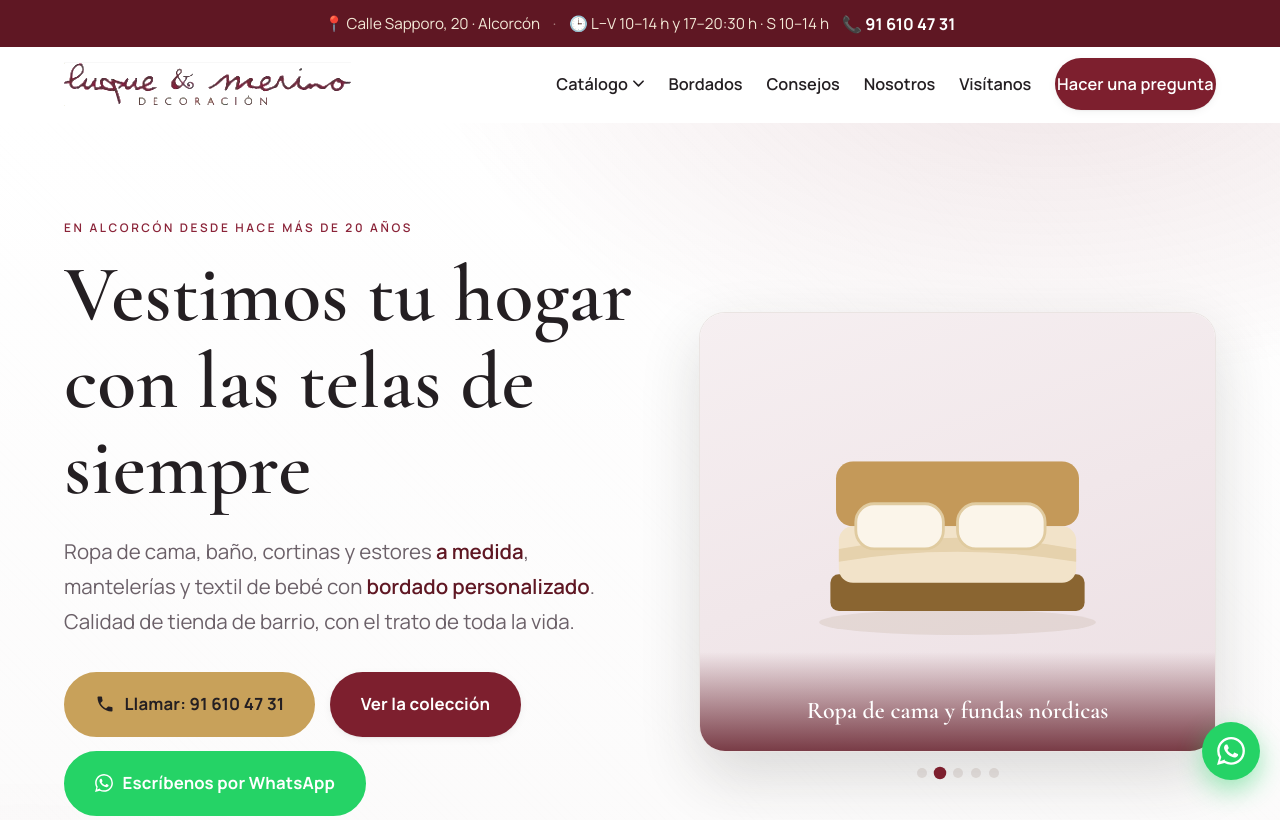
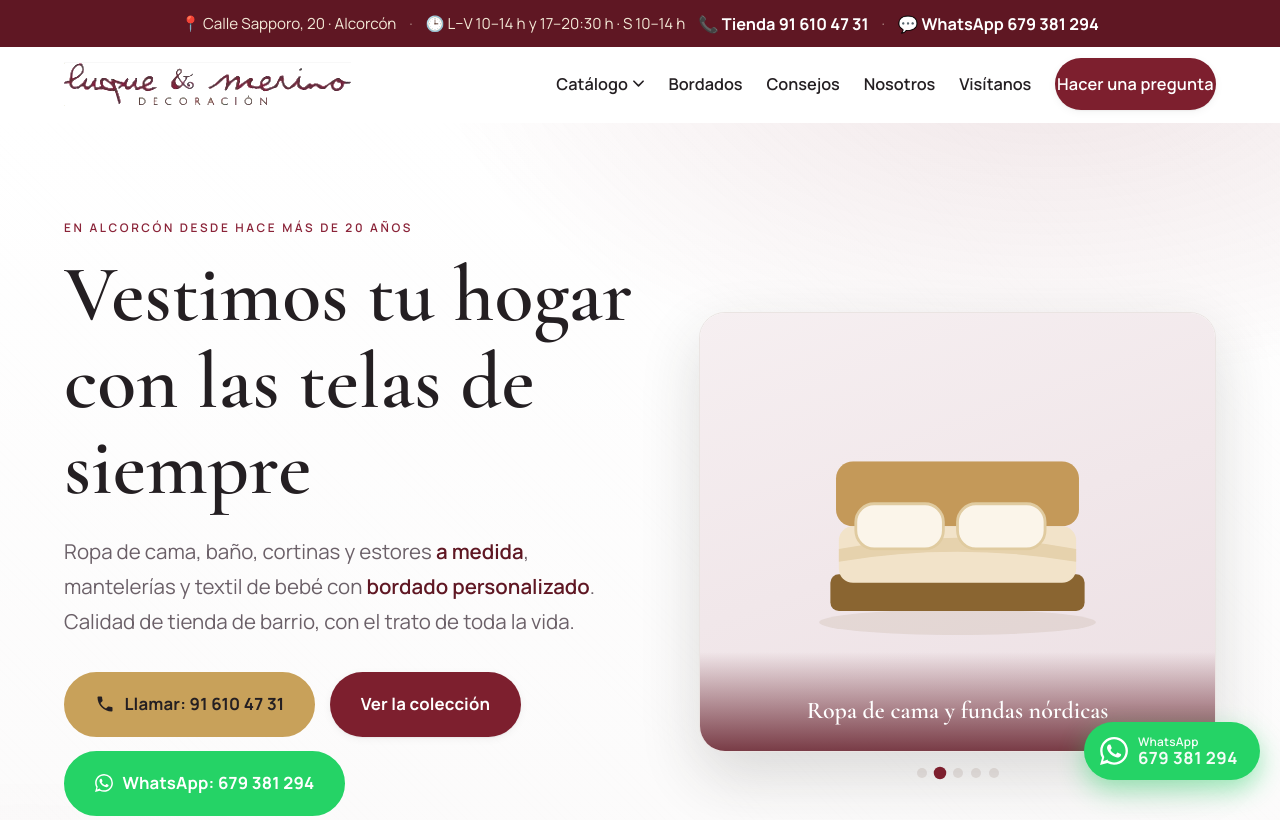
Before and after one commit to jorgeramosrdguez-ux/luqueymerino, a plain HTML site: page index.html in a window 1280 px wide. Shown: the top 820 px of the page. Drawn offline with nearby package versions, Linux system fonts and the light colour scheme; no server answers.

Commit message:
Número de WhatsApp visible y teléfonos bien identificados
Quien entra desde el ordenador suele no tener WhatsApp y necesita ver el
número para escribir desde el móvil.

- WhatsApp 679 381 294 en la barra superior (ordenador), en el botón de la
  portada, en el de contacto, en el pie y bajo el botón de la ficha
- El botón flotante muestra el número en pantallas grandes; en el móvil
  sigue siendo el icono redondo
- "Visítanos" separa el teléfono de la tienda (91 610 47 31) del WhatsApp
- El formulario indica cómo contactar sin WhatsApp en el ordenador

Co-Authored-By: Claude Opus 5.5 <noreply@anthropic.com>
Claude-Session: https://claude.ai/code/session_01GZUxv6KoVZf3wfc3xz5jdm

```diff
--- a/index.html
+++ b/index.html
@@ -77,7 +77,9 @@
       <span class="topbar__item">📍 Calle Sapporo, 20 · Alcorcón</span>
       <span class="topbar__sep">·</span>
       <span class="topbar__item">🕒 L–V 10–14 h y 17–20:30 h · S 10–14 h</span>
-      <a class="topbar__item topbar__phone" href="tel:+34916104731">📞 91 610 47 31</a>
+      <a class="topbar__item topbar__phone" href="tel:+34916104731">📞 Tienda 91 610 47 31</a>
+      <span class="topbar__sep topbar__sep--wa">·</span>
+      <a class="topbar__item topbar__phone topbar__wa" href="https://wa.me/34679381294?text=Hola%20Luque%20%26%20Merino" target="_blank" rel="noopener">💬 WhatsApp 679 381 294</a>
     </div>
   </div>
 
@@ -142,7 +144,7 @@
             <a href="#categorias" class="btn btn--primary">Ver la colección</a>
             <a class="btn btn--wa btn--whatsapp" href="https://wa.me/34679381294?text=Hola%20Luque%20%26%20Merino,%20me%20gustaría%20más%20información" target="_blank" rel="noopener">
               <svg viewBox="0 0 24 24" width="18" height="18" fill="currentColor" aria-hidden="true"><path d="M.057 24l1.687-6.163a11.867 11.867 0 01-1.587-5.945C.16 5.335 5.495 0 12.05 0a11.82 11.82 0 018.413 3.488 11.82 11.82 0 013.48 8.414c-.003 6.557-5.338 11.892-11.893 11.892a11.9 11.9 0 01-5.688-1.448L.057 24zm6.597-3.807c1.676.995 3.276 1.591 5.392 1.592 5.448 0 9.886-4.434 9.889-9.885.002-5.462-4.415-9.89-9.881-9.892-5.452 0-9.887 4.434-9.889 9.884a9.82 9.82 0 001.523 5.26l-.999 3.648 3.966-1.607zm11.387-5.464c-.074-.124-.272-.198-.57-.347-.297-.149-1.758-.868-2.031-.967-.272-.099-.47-.149-.669.149-.198.297-.767.967-.94 1.165-.173.198-.347.223-.644.074-.297-.149-1.255-.462-2.39-1.475-.883-.788-1.48-1.761-1.653-2.059-.173-.297-.018-.458.13-.606.134-.133.297-.347.446-.521.151-.172.2-.296.3-.495.099-.198.05-.372-.025-.521-.075-.148-.669-1.611-.916-2.206-.242-.579-.487-.501-.669-.51l-.57-.01c-.198 0-.52.074-.792.372s-1.04 1.016-1.04 2.479 1.065 2.876 1.213 3.074c.149.198 2.095 3.2 5.076 4.487.709.306 1.263.489 1.694.626.712.226 1.36.194 1.872.118.571-.085 1.758-.719 2.006-1.413.248-.695.248-1.29.173-1.414z"/></svg>
-              Escríbenos por WhatsApp
+              WhatsApp: 679 381 294
             </a>
           </div>
           <ul class="hero__badges">
@@ -473,7 +475,8 @@
           <ul class="info">
             <li><span class="info__ic">📍</span><div><strong>Dirección</strong><br />Calle Sapporo, 20 · 28923 Alcorcón (Madrid)</div></li>
             <li><span class="info__ic">🕒</span><div><strong>Horario</strong><br />Lun–Vie: 10:00–14:00 y 17:00–20:30<br />Sábado: 10:00–14:00</div></li>
-            <li><span class="info__ic">📞</span><div><strong>Teléfono</strong><br /><a href="tel:+34916104731">91 610 47 31</a> · <a href="tel:+34679381294">679 381 294</a></div></li>
+            <li><span class="info__ic">📞</span><div><strong>Teléfono de la tienda</strong><br /><a href="tel:+34916104731">91 610 47 31</a></div></li>
+            <li><span class="info__ic">💬</span><div><strong>WhatsApp</strong><br /><a href="https://wa.me/34679381294?text=Hola%20Luque%20%26%20Merino" target="_blank" rel="noopener">679 381 294</a></div></li>
             <li><span class="info__ic">✉️</span><div><strong>Email</strong><br /><a href="mailto:luqueymerino@hotmail.com">luqueymerino@hotmail.com</a></div></li>
           </ul>
           <div class="visit__actions">
@@ -500,9 +503,9 @@
           <div class="cta__quick">
             <a class="btn btn--wa btn--whatsapp" href="https://wa.me/34679381294?text=Hola%20Luque%20%26%20Merino" target="_blank" rel="noopener">
               <svg viewBox="0 0 24 24" width="18" height="18" fill="currentColor" aria-hidden="true"><path d="M.057 24l1.687-6.163a11.867 11.867 0 01-1.587-5.945C.16 5.335 5.495 0 12.05 0a11.82 11.82 0 018.413 3.488 11.82 11.82 0 013.48 8.414c-.003 6.557-5.338 11.892-11.893 11.892a11.9 11.9 0 01-5.688-1.448L.057 24zm6.597-3.807c1.676.995 3.276 1.591 5.392 1.592 5.448 0 9.886-4.434 9.889-9.885.002-5.462-4.415-9.89-9.881-9.892-5.452 0-9.887 4.434-9.889 9.884a9.82 9.82 0 001.523 5.26l-.999 3.648 3.966-1.607zm11.387-5.464c-.074-.124-.272-.198-.57-.347-.297-.149-1.758-.868-2.031-.967-.272-.099-.47-.149-.669.149-.198.297-.767.967-.94 1.165-.173.198-.347.223-.644.074-.297-.149-1.255-.462-2.39-1.475-.883-.788-1.48-1.761-1.653-2.059-.173-.297-.018-.458.13-.606.134-.133.297-.347.446-.521.151-.172.2-.296.3-.495.099-.198.05-.372-.025-.521-.075-.148-.669-1.611-.916-2.206-.242-.579-.487-.501-.669-.51l-.57-.01c-.198 0-.52.074-.792.372s-1.04 1.016-1.04 2.479 1.065 2.876 1.213 3.074c.149.198 2.095 3.2 5.076 4.487.709.306 1.263.489 1.694.626.712.226 1.36.194 1.872.118.571-.085 1.758-.719 2.006-1.413.248-.695.248-1.29.173-1.414z"/></svg>
-              WhatsApp
+              WhatsApp: 679 381 294
             </a>
-            <a class="btn btn--call" href="tel:+34916104731"><svg viewBox="0 0 24 24" width="20" height="20" fill="currentColor" aria-hidden="true"><path d="M6.6 10.8c1.4 2.8 3.8 5.1 6.6 6.6l2.2-2.2c.3-.3.7-.4 1-.2 1.1.4 2.3.6 3.6.6.6 0 1 .4 1 1V20c0 .6-.4 1-1 1C10.6 21 3 13.4 3 4c0-.6.4-1 1-1h3.5c.6 0 1 .4 1 1 0 1.2.2 2.4.6 3.6.1.4 0 .8-.3 1l-2.2 2.2z"/></svg>Llamar</a>
+            <a class="btn btn--call" href="tel:+34916104731"><svg viewBox="0 0 24 24" width="20" height="20" fill="currentColor" aria-hidden="true"><path d="M6.6 10.8c1.4 2.8 3.8 5.1 6.6 6.6l2.2-2.2c.3-.3.7-.4 1-.2 1.1.4 2.3.6 3.6.6.6 0 1 .4 1 1V20c0 .6-.4 1-1 1C10.6 21 3 13.4 3 4c0-.6.4-1 1-1h3.5c.6 0 1 .4 1 1 0 1.2.2 2.4.6 3.6.1.4 0 .8-.3 1l-2.2 2.2z"/></svg>Llamar: 91 610 47 31</a>
           </div>
         </div>
 
@@ -532,7 +535,7 @@
             <textarea id="msg" name="msg" rows="3" placeholder="Cuéntanos qué necesitas"></textarea>
           </div>
           <button type="submit" class="btn btn--wa btn--block">Enviar por WhatsApp</button>
-          <p class="form__hint">Al enviar, abriremos WhatsApp con tu mensaje listo para mandar.</p>
+          <p class="form__hint">Al enviar, abriremos WhatsApp con tu mensaje listo para mandar. ¿No tienes WhatsApp en el ordenador? Escríbenos desde el móvil al <strong>679 381 294</strong> o llámanos al <a href="tel:+34916104731">91 610 47 31</a>.</p>
         </form>
       </div>
     </section>
@@ -567,7 +570,8 @@
       </div>
       <div class="footer__col">
         <h4>Contacto</h4>
-        <a href="tel:+34916104731">91 610 47 31</a>
+        <a href="tel:+34916104731">Tienda: 91 610 47 31</a>
+        <a href="https://wa.me/34679381294?text=Hola%20Luque%20%26%20Merino" target="_blank" rel="noopener">WhatsApp: 679 381 294</a>
         <a href="mailto:luqueymerino@hotmail.com">luqueymerino@hotmail.com</a>
         <span>Calle Sapporo, 20 · Alcorcón</span>
         <div class="footer__social">
@@ -602,6 +606,7 @@
         <div class="pmodal__price"><span id="pmPrice"></span></div>
         <p class="pmodal__note" id="pmNote">¿Tienes dudas? Pásate por la tienda o pregúntanos.</p>
         <a id="pmWa" class="btn btn--wa btn--whatsapp" href="#" target="_blank" rel="noopener">Preguntar por este producto</a>
+        <p class="pmodal__alt">WhatsApp <strong>679 381 294</strong> · Tienda <a href="tel:+34916104731">91 610 47 31</a></p>
       </div>
     </div>
   </div>
@@ -621,7 +626,8 @@
   </div>
 
   <!-- ====== WHATSAPP FLOTANTE ====== -->
-  <a class="wa-float" href="https://wa.me/34679381294?text=Hola%20Luque%20%26%20Merino" target="_blank" rel="noopener" aria-label="Escríbenos por WhatsApp">
+  <a class="wa-float" href="https://wa.me/34679381294?text=Hola%20Luque%20%26%20Merino" target="_blank" rel="noopener" aria-label="Escríbenos por WhatsApp al 679 381 294">
+    <span class="wa-float__label">WhatsApp<strong>679 381 294</strong></span>
     <svg viewBox="0 0 24 24" width="28" height="28" fill="currentColor" aria-hidden="true"><path d="M.057 24l1.687-6.163a11.867 11.867 0 01-1.587-5.945C.16 5.335 5.495 0 12.05 0a11.82 11.82 0 018.413 3.488 11.82 11.82 0 013.48 8.414c-.003 6.557-5.338 11.892-11.893 11.892a11.9 11.9 0 01-5.688-1.448L.057 24zm6.597-3.807c1.676.995 3.276 1.591 5.392 1.592 5.448 0 9.886-4.434 9.889-9.885.002-5.462-4.415-9.89-9.881-9.892-5.452 0-9.887 4.434-9.889 9.884a9.82 9.82 0 001.523 5.26l-.999 3.648 3.966-1.607zm11.387-5.464c-.074-.124-.272-.198-.57-.347-.297-.149-1.758-.868-2.031-.967-.272-.099-.47-.149-.669.149-.198.297-.767.967-.94 1.165-.173.198-.347.223-.644.074-.297-.149-1.255-.462-2.39-1.475-.883-.788-1.48-1.761-1.653-2.059-.173-.297-.018-.458.13-.606.134-.133.297-.347.446-.521.151-.172.2-.296.3-.495.099-.198.05-.372-.025-.521-.075-.148-.669-1.611-.916-2.206-.242-.579-.487-.501-.669-.51l-.57-.01c-.198 0-.52.074-.792.372s-1.04 1.016-1.04 2.479 1.065 2.876 1.213 3.074c.149.198 2.095 3.2 5.076 4.487.709.306 1.263.489 1.694.626.712.226 1.36.194 1.872.118.571-.085 1.758-.719 2.006-1.413.248-.695.248-1.29.173-1.414z"/></svg>
   </a>
 
--- a/styles.css
+++ b/styles.css
@@ -567,6 +567,26 @@ body.menu-open { overflow: hidden; }
   animation: waPulse 2.6s infinite;
 }
 .wa-float:hover { transform: scale(1.08); }
+/* El número solo se ve en pantallas grandes: en el ordenador mucha gente
+   no tiene WhatsApp y necesita apuntarlo para escribir desde el móvil */
+.wa-float__label { display: none; }
+@media (min-width: 900px) {
+  .wa-float {
+    width: auto; height: 58px; border-radius: 999px; padding: 0 22px 0 16px;
+    display: flex; align-items: center; gap: 10px;
+  }
+  .wa-float:hover { transform: translateY(-2px); }
+  .wa-float__label {
+    display: flex; flex-direction: column; line-height: 1.15; order: 2;
+    font-size: .74rem; font-weight: 600; letter-spacing: .02em; opacity: .95;
+  }
+  .wa-float__label strong { font-size: 1.05rem; font-weight: 800; letter-spacing: .03em; opacity: 1; }
+}
+
+/* Número de WhatsApp y de la tienda bajo el botón de la ficha */
+.pmodal__alt { margin: .7rem 0 0; font-size: .86rem; color: var(--ink-soft); }
+.pmodal__alt strong { color: var(--ink); }
+.pmodal__alt a { color: var(--sage-dark); font-weight: 700; }
 @keyframes waPulse { 0% { box-shadow: 0 10px 26px rgba(37,211,102,.45), 0 0 0 0 rgba(37,211,102,.4); } 70% { box-shadow: 0 10px 26px rgba(37,211,102,.45), 0 0 0 16px rgba(37,211,102,0); } 100% { box-shadow: 0 10px 26px rgba(37,211,102,.45), 0 0 0 0 rgba(37,211,102,0); } }
 
 /* ---------- Bordado: qué bordamos (chips) ---------- */
@@ -648,6 +668,8 @@ body.menu-open { overflow: hidden; }
   .topbar__inner > :nth-child(1),
   .topbar__inner > :nth-child(2),
   .topbar__inner > :nth-child(3) { display: none; }
+  /* En el móvil ya está el botón flotante de WhatsApp */
+  .topbar .topbar__sep--wa, .topbar .topbar__wa { display: none; }
   .nav__inner { padding: .6rem 20px; }
   .logo__script { font-size: 1.7rem; }
   .logo__img { max-height: 38px; }
```
